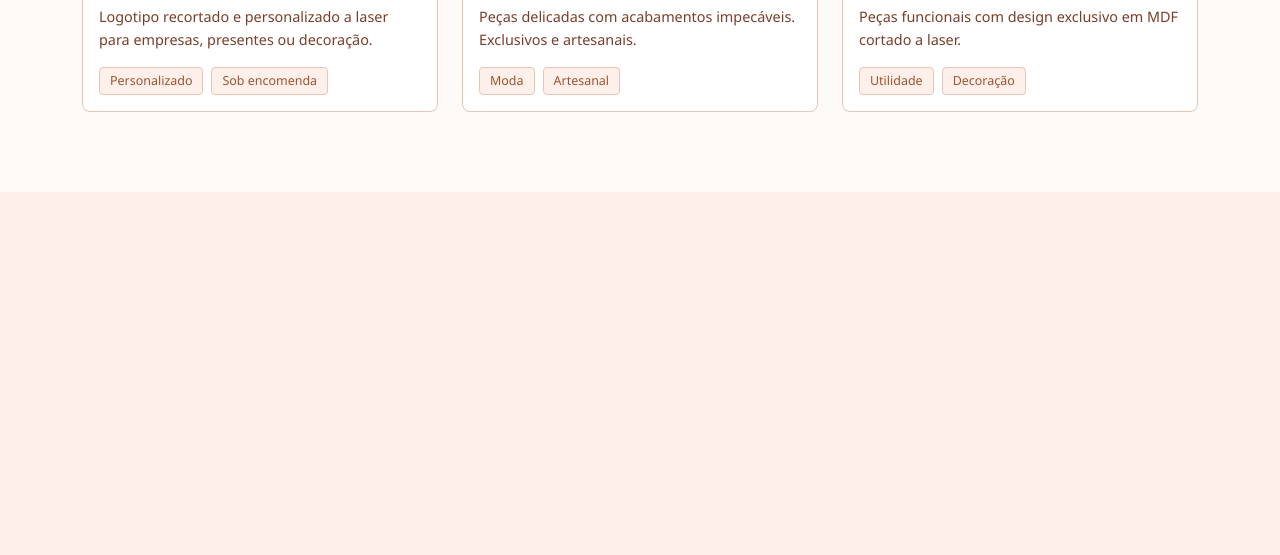
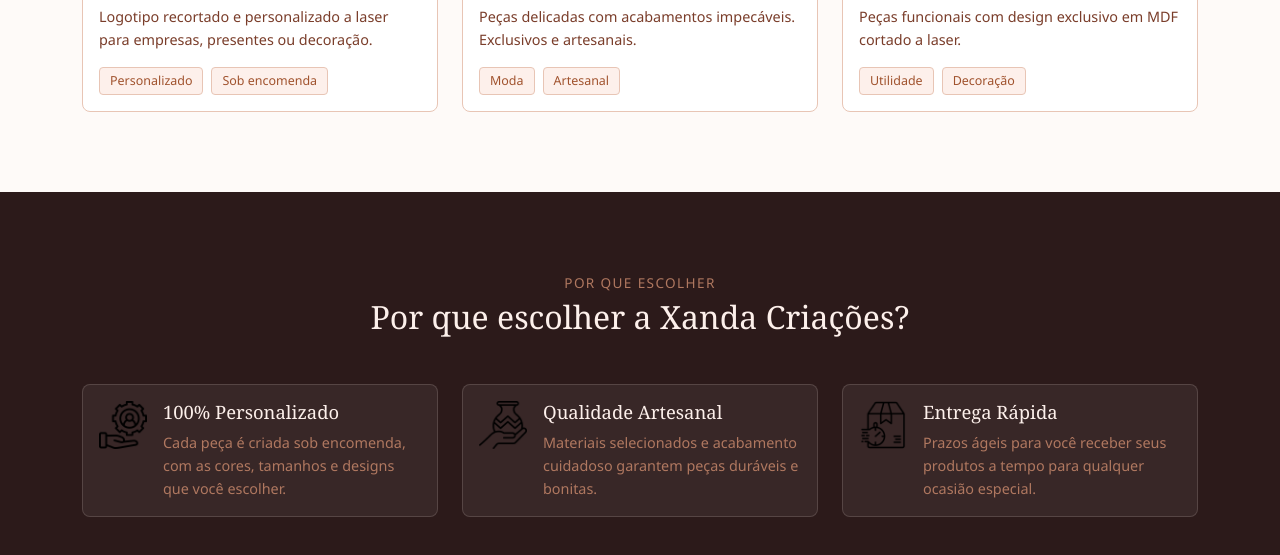
Before and after one commit to marcusteixeirabr/xandacriacoes, a plain HTML site: page index.html in a window 1280 px wide. Shown: the part 1091-1646 px from the top of the page. Before the commit the page ends 1283 px from the top, so only its background shows below. Drawn offline with nearby package versions, Linux system fonts and the light colour scheme.

Commit message:
add section "Por que escolher" com 3 cards explicando os diferenciais da empresa. Adiciona ícones personalizados para cada card.

```diff
--- a/assets/css/style.css
+++ b/assets/css/style.css
@@ -52,6 +52,7 @@
 
 .navbar-brand img {
   filter: brightness(0) invert(1);
+  margin-right: 8px;
 }
 
 .btn-orcamento {
@@ -256,3 +257,56 @@
   font-size: 0.78rem;
   font-weight: 500;
 }
+
+/* --- Porque Escolher --- */
+#porque-escolher {
+  padding: 80px 0;
+  background-color: var(--cor-cacau);
+}
+
+.secao-subtitulo-escuro {
+  font-size: 0.85rem;
+  font-weight: 500;
+  color: var(--texto-muted);
+  text-transform: uppercase;
+  letter-spacing: 0.1em;
+  margin-bottom: 4px;
+}
+
+.secao-titulo-escuro {
+  font-family: var(--fonte-titulo);
+  font-size: 2rem;
+  color: var(--texto-claro);
+  margin-bottom: 0;
+}
+
+.card-porque {
+  background-color: rgba(255, 255, 255, 0.06);
+  border: 1px solid rgba(253, 240, 235, 0.15);
+  border-radius: var(--raio-borda);
+  transition: background-color 0.2s ease;
+}
+
+.card-porque:hover {
+  background-color: rgba(255, 255, 255, 0.1);
+}
+
+.card-porque .card-title {
+  font-family: var(--fonte-titulo);
+  font-size: 1.15rem;
+  color: var(--texto-claro);
+  margin-bottom: 8px;
+}
+
+.card-porque .card-text {
+  font-size: 0.9rem;
+  color: var(--texto-muted);
+  margin-bottom: 0;
+}
+
+.icone-porque {
+  width: 48px;
+  height: 48px;
+  object-fit: contain;
+  flex-shrink: 0;
+}
--- a/index.html
+++ b/index.html
@@ -90,7 +90,7 @@
             </div>
           </div>
 
-          <!-- Colunia Imagem -->
+          <!-- Coluna Imagem -->
           <div class="col-12 col-lg-6">
             <img
               src="assets/img/hero-banner.jpg"
@@ -191,8 +191,86 @@
       </div>
     </section>
 
+    <!-- POR QUE ESCOLHER -->
+    <section id="porque-escolher">
+      <div class="container">
+        <!-- Cabeçalho da seção -->
+        <div class="row mb-5">
+          <div class="col text-center">
+            <p class="secao-subtitulo-escuro">Por que escolher</p>
+            <h2 class="secao-titulo-escuro">
+              Por que escolher a Xanda Criações?
+            </h2>
+          </div>
+        </div>
+
+        <!-- Grid de cards -->
+        <div class="row row-cols-1 row-cols-md-3 g-4">
+          <!-- Card 1 -->
+          <div class="col">
+            <div class="card card-porque h-100">
+              <div class="card-body d-flex gap-3">
+                <img
+                  src="assets/img/icones/personalizado_50x50.png"
+                  alt="Ícone de qualidade"
+                  class="icone-porque"
+                />
+                <div>
+                  <h5 class="card-title">100% Personalizado</h5>
+                  <p class="card-text">
+                    Cada peça é criada sob encomenda, com as cores, tamanhos e
+                    designs que você escolher.
+                  </p>
+                </div>
+              </div>
+            </div>
+          </div>
+
+          <!-- Card 2 -->
+          <div class="col">
+            <div class="card card-porque h-100">
+              <div class="card-body d-flex gap-3">
+                <img
+                  src="assets/img/icones/artesanal_50x50.png"
+                  alt="Ícone de qualidade"
+                  class="icone-porque"
+                />
+                <div>
+                  <h5 class="card-title">Qualidade Artesanal</h5>
+                  <p class="card-text">
+                    Materiais selecionados e acabamento cuidadoso garantem peças
+                    duráveis e bonitas.
+                  </p>
+                </div>
+              </div>
+            </div>
+          </div>
+
+          <!-- Card 3 -->
+          <div class="col">
+            <div class="card card-porque h-100">
+              <div class="card-body d-flex gap-3">
+                <img
+                  src="assets/img/icones/rapido_50x50.png"
+                  alt="Ícone de qualidade"
+                  class="icone-porque"
+                />
+                <div>
+                  <h5 class="card-title">Entrega Rápida</h5>
+                  <p class="card-text">
+                    Prazos ágeis para você receber seus produtos a tempo para
+                    qualquer ocasião especial.
+                  </p>
+                </div>
+              </div>
+            </div>
+          </div>
+        </div>
+      </div>
+    </section>
+
     <!-- COMO FUNCIONA -->
-    <!-- POR QUE ESCOLHER -->
+
     <!-- INSTAGRAM -->
     <!-- CALL TO ACTION -->
     <!-- FOOTER -->
```
Also changed, not shown: assets/img/icones/artesanal_50x50.png (added), assets/img/icones/personalizado_50x50.png (added), assets/img/icones/rapido_50x50.png (added).
